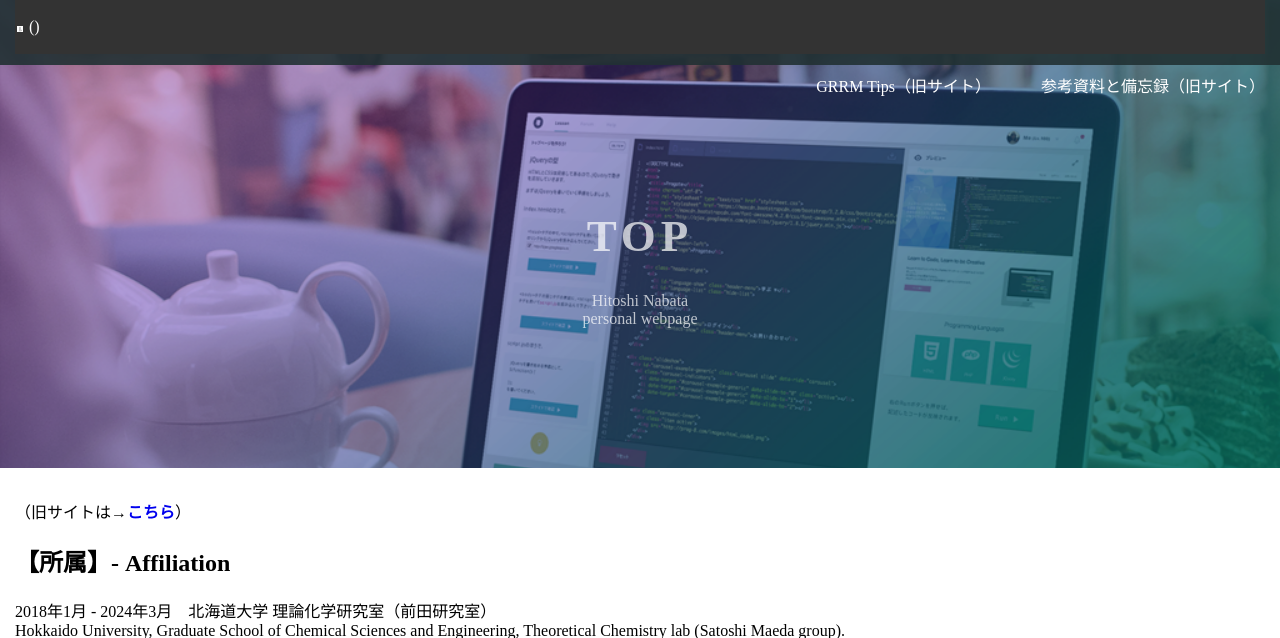
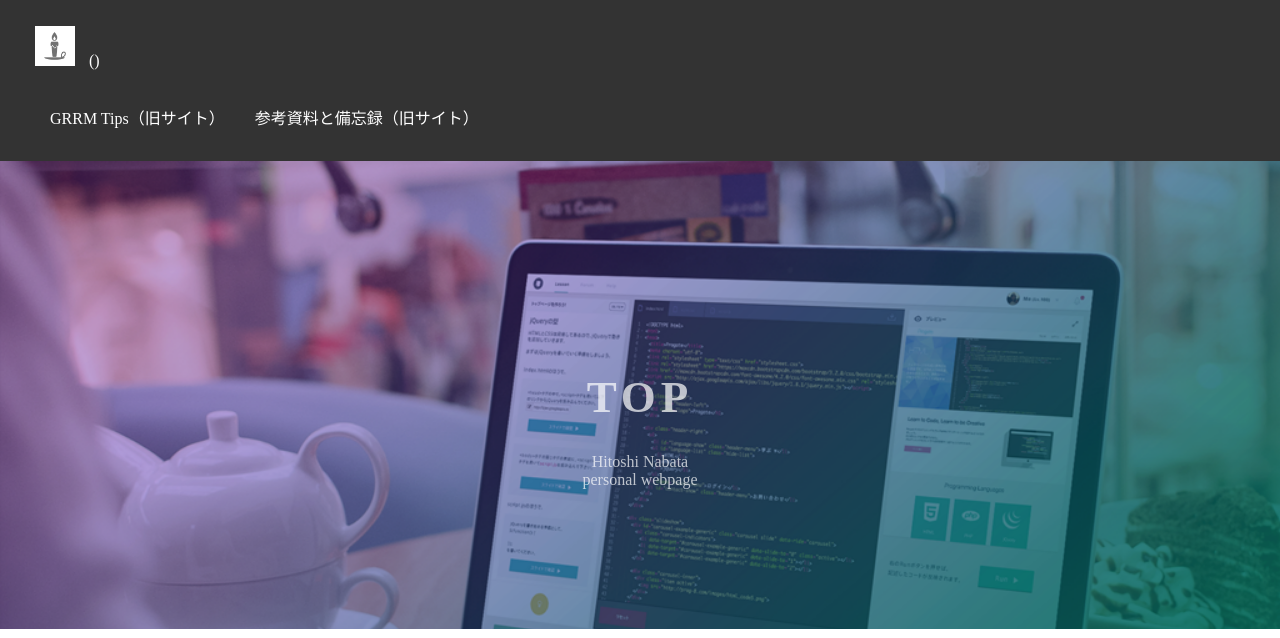
Before and after one commit to h-nabata/h-nabata.github.io, a PHP site: page / in a window 1280 px wide. Shown: the top 638 px of the page. Run offline with PHP 8.4, Linux system fonts and the light colour scheme.

Commit message:
Update stylesheet.css

```diff
--- a/stylesheet.css
+++ b/stylesheet.css
@@ -75,6 +75,41 @@
   margin-right: 5px;
 }
 
+
+/* modified 24519 */
+header {
+    padding: 10px 20px; /* ヘッダー全体のパディングを設定 */
+    background-color: #333; /* バナーの背景色を設定 */
+    color: white; /* テキストの色を白に */
+    display: flex;
+    justify-content: space-between; /* 左右のコンテンツをスペースで分ける */
+    align-items: center; /* 中央揃え */
+}
+
+.header-left {
+    display: flex;
+    align-items: center;
+}
+
+.logo {
+    width: 40px; /* アイコンの幅を調整 */
+    height: auto; /* アスペクト比を維持 */
+    margin-right: 10px; /* アイコンとテキストの間にスペースを追加 */
+}
+
+.header-right {
+    display: flex;
+}
+
+.header-right a {
+    line-height: 65px;
+    padding: 0 15px; /* 左右のリンクのパディングを統一 */
+    color: white;
+    text-decoration: none; /* リンクの下線を削除 */
+    transition: all 0.5s;
+}
+
+/*
 header {
   height: 65px;
   width: 100%;
@@ -84,29 +119,14 @@
   z-index: 10;
 }
 
-/* modified 24519 */
-.header-left {
-    display: flex;
-    align-items: center;
-    padding: 2px; /* バナーの高さに応じて調整 */
-    background-color: #333; /* バナーの背景色を設定 */
-    color: white; /* テキストの色を白に */
-}
-
 .logo {
-    width: 6px; /* アイコンの幅を調整 */
-    height: auto; /* アスペクト比を維持 */
-    margin-right: 2px; /* アイコンとテキストの間にスペースを追加 */
-}
-
-/* .logo {
   width: 124px;
   margin-top: 20px;
 }
 
 .header-left {
   float: left;
-} */
+}
 
 .header-right {
   float: right;
@@ -120,7 +140,7 @@
   display: block;
   float: left;
   transition: all 0.5s;
-}
+} */
 
 .header-right a:hover {
   background-color: rgba(255,255,255,0.3);
```
